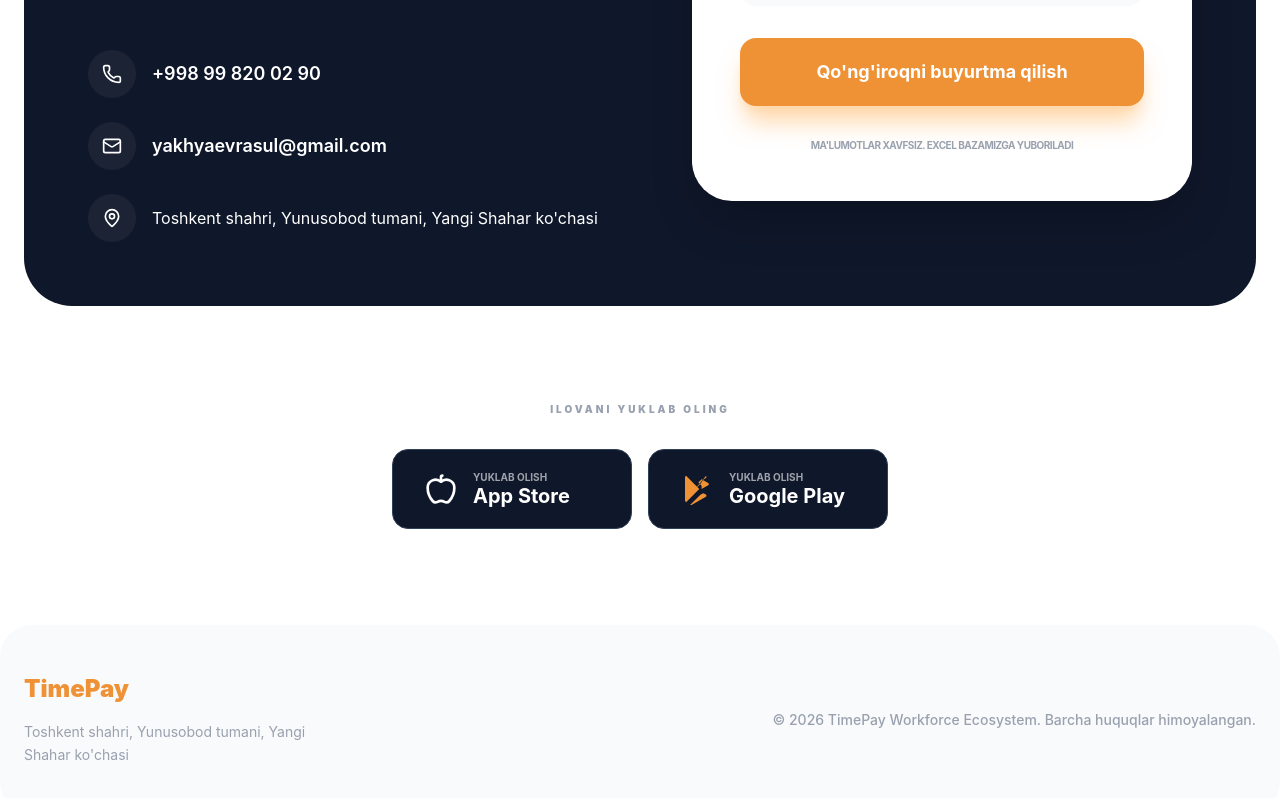
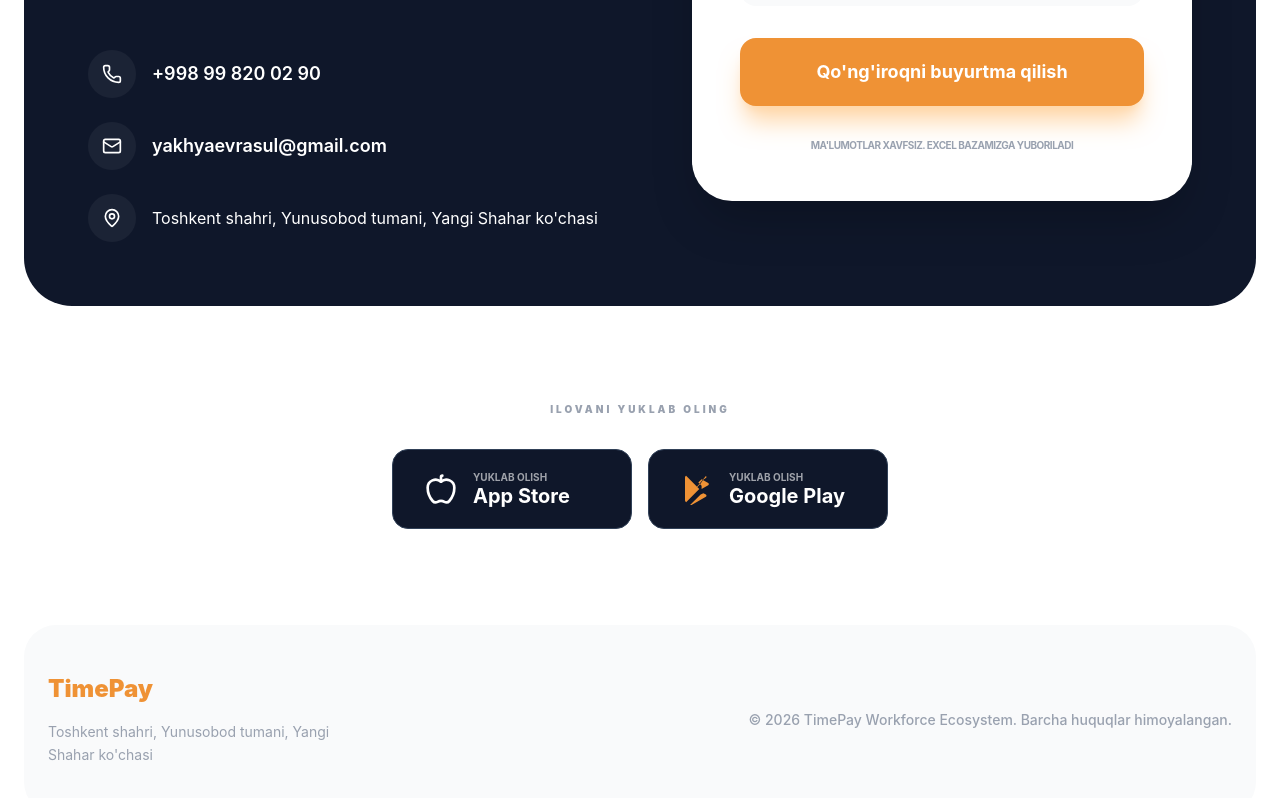
Before and after one commit to AsadbekProgrammer/timepay, a React (Vite) app: page / in a window 1280 px wide. Shown: the part 6948-7746 px from the top of the page. Built offline with nearby package versions, Linux system fonts and the light colour scheme.

Commit message:
Update Footer.jsx

```diff
--- a/src/components/Footer.jsx
+++ b/src/components/Footer.jsx
@@ -1,22 +1,22 @@
 import React from 'react';
-import { Apple, Play } from 'lucide-react';
+import { Apple } from 'lucide-react';
 
 const Footer = () => {
   return (
     <>
-    <div className="flex flex-col items-center mb-24">
-      <h3 className="text-[10px] font-black text-gray-400 uppercase tracking-[0.3em] mb-8">
+      {/* Yuqori qism: Ilovani yuklab olish */}
+      <div className="flex flex-col items-center mb-24 w-full">
+        <h3 className="text-[10px] font-black text-gray-400 uppercase tracking-[0.3em] mb-8 text-center">
           Ilovani yuklab oling
         </h3>
 
-      <div className="flex flex-wrap justify-center gap-4">
+        <div className="flex flex-wrap justify-center gap-4 w-full px-4">
           {/* App Store */}
           <a
             href="https://apps.apple.com/uz/app/timepay-xodimlar-nazorati/id6755515954"
             className="bg-[#0F172A] text-white flex items-center gap-4 px-8 py-4 rounded-2xl hover:bg-slate-800 transition-all border border-slate-700 w-[240px] h-[80px] shrink-0"
-          style={{ aspectRatio: "240 / 80" }} // Brauzerga nisbatni oldindan bildirish
+            style={{ aspectRatio: "240 / 80" }}
           >
-          {/* Apple iconiga atributlar berildi */}
             <Apple width="32" height="32" className="w-8 h-8 flex-shrink-0" />
             <div className="text-left">
               <p className="text-[10px] opacity-60 uppercase font-bold leading-none">Yuklab olish</p>
@@ -31,7 +31,6 @@
             style={{ aspectRatio: "240 / 80" }}
           >
             <div className="w-8 h-8 text-tp-orange flex-shrink-0">
-            {/* SVG-ga width va height atributlari qo'shildi */}
               <svg viewBox="0 0 24 24" fill="currentColor" width="32" height="32" className="w-8 h-8">
                 <path d="M3,20.5V3.5C3,2.91 3.34,2.39 3.84,2.15L13.69,12L3.84,21.85C3.34,21.61 3,21.09 3,20.5M16.81,15.12L18.66,16.19C19.28,16.55 19.28,17.45 18.66,17.81L5.25,25.54L14.74,16.05L16.81,15.12M14.74,7.95L5.25,18.46L18.66,2.19C19.28,2.55 19.28,3.45 18.66,3.81L16.81,4.88L14.74,7.95M15.44,12L20.4,9.14C21.05,8.77 21.05,7.83 20.4,7.46L15.44,4.6L13,7.05L15.44,9.5L15.44,12Z" />
               </svg>
@@ -43,39 +42,32 @@
           </a>
         </div>
       </div>
-   <footer>
-  {/* 1. w-full: Konteyner to'liq kenglikni egallashini ta'minlaydi.
-      2. overflow-hidden: Agar biron narsa tashqariga chiqsa, layoutni buzmasligi uchun.
+
+      {/* Footer qismi */}
+      <footer className="w-full px-4 md:px-6 pb-6">
+        {/* O'ZGARISHLAR:
+            1. w-full: Konteyner ekranni to'liq egallashini ta'minlaydi (Eng muhimi shu!).
+            2. text-center md:text-left: Mobilda markazda, desktopda chapda turishini aniq belgiladik.
+            3. overflow-hidden: Ichki elementlar tashqariga chiqib ketmasligi uchun.
         */}
-  <div className="bg-[#F9FAFB] max-w-8xl w-full rounded-[32px] mx-auto px-6 py-12 flex flex-col md:flex-row justify-between gap-8 items-center overflow-hidden">
+        <div className="bg-[#F9FAFB] w-full max-w-8xl rounded-[32px] mx-auto px-6 py-12 flex flex-col md:flex-row justify-between gap-8 items-center overflow-hidden text-center md:text-left">
 
-    {/* Chap taraf: Logo va Manzil */}
-    <div className="space-y-4 flex-shrink-0 w-full md:w-auto text-center md:text-left">
-
-      {/* Logo uchun aniq balandlik (h-8) bor, bu yaxshi.
-          Lekin width o'ynashini oldini olish uchun width ham berish mumkin yoki shunday qolgani ma'qul. */}
-      <div className="text-2xl font-black text-tp-orange leading-none h-8 flex items-center justify-center md:justify-start">
+          <div className="space-y-4 flex-shrink-0 flex flex-col items-center md:items-start w-full md:w-auto">
+            <div className="text-2xl font-black text-tp-orange leading-none h-8 flex items-center">
               TimePay
             </div>
-
-      {/* Manzil matni:
-          - mx-auto md:mx-0: Mobilda markazda, desktopda chapda turishi uchun.
-          - min-h-[40px]: Matn shrift yuklanganda balandlikni o'zgartirmasligi uchun taxminiy minimal balandlik (o'lchab ko'rish kerak).
-      */}
-      <p className="text-gray-400 text-sm max-w-xs leading-relaxed mx-auto md:mx-0 min-h-[2.5rem]">
+            <p className="text-gray-400 text-sm max-w-xs leading-relaxed mx-auto md:mx-0">
               Toshkent shahri, Yunusobod tumani, Yangi Shahar ko'chasi
             </p>
           </div>
 
-    {/* O'ng taraf: Copyright */}
-    {/* MUHIM O'ZGARISH:
-        - whitespace-nowrap -> whitespace-normal md:whitespace-nowrap
-          (Mobilda matn sig'masa pastga tushsin, layoutni buzmasin).
-        - text-center md:text-right: Mobilda markazda tursin.
+          {/* 4. whitespace-normal md:whitespace-nowrap:
+                Mobilda matn sig'masa pastga tushsin, desktopda bir qator bo'lsin.
           */}
-    <div className="text-gray-400 text-sm font-medium flex-shrink-0 whitespace-normal md:whitespace-nowrap text-center md:text-right">
+          <div className="text-gray-400 text-sm font-medium whitespace-normal md:whitespace-nowrap flex-shrink-0 text-center md:text-right w-full md:w-auto">
             © 2026 TimePay Workforce Ecosystem. Barcha huquqlar himoyalangan.
           </div>
+
         </div>
       </footer>
     </>
```
Lines whose indentation alone changed are shown as unchanged.
